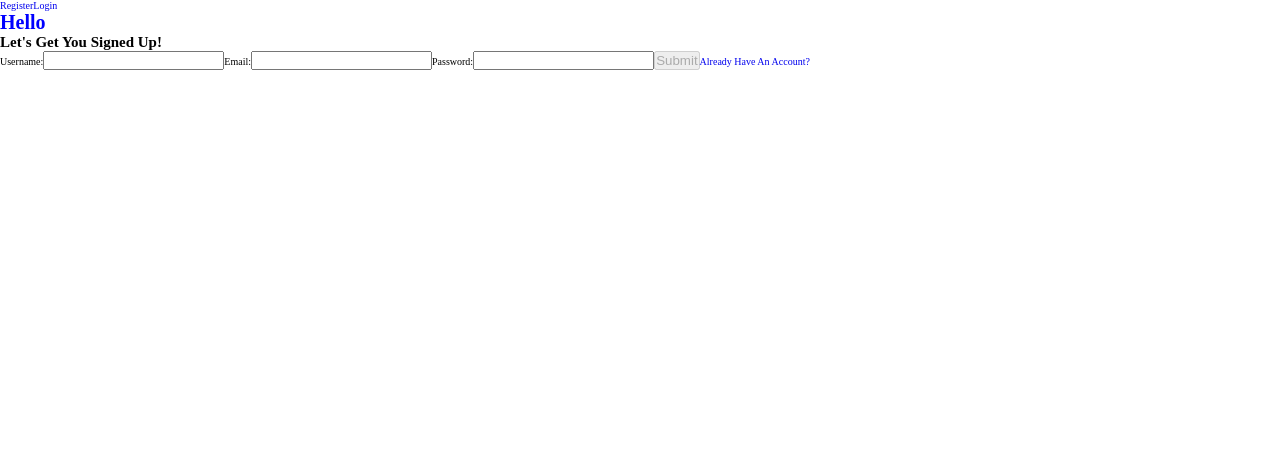
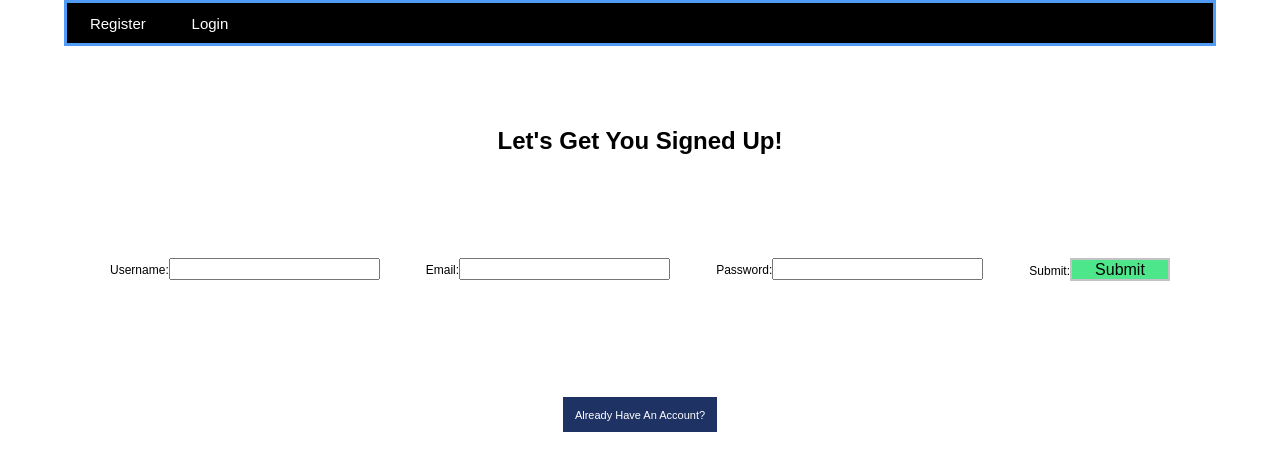
Before and after one commit to kubes2020/front-end, a React (Create React App) app: page / in a window 1280 px wide. Shown: the top 470 px of the page. Built offline with nearby package versions, Linux system fonts and the light colour scheme.

Commit message:
got stome styling going and a little @media max-width

```diff
--- a/src/App.js
+++ b/src/App.js
@@ -1,14 +1,16 @@
 import React from "react";
 import Register from "./components/Register";
-import { Route, Link, Switch } from "react-router-dom";
+import { Route, Link, NavLink, Switch } from "react-router-dom";
 import Login from "./components/Login";
 
 function App() {
   return (
     <div className="App">
-      <Link to="/">Register</Link>
-      <Link to="/login">Login</Link>
-      <h1>Hello</h1>
+      <nav>
+        <NavLink to="/">Register</NavLink>
+        <NavLink to="/login">Login</NavLink>
+      </nav>
+      <section className="form-container">
         <Switch>
           <Route path="/login">
             <Login />
@@ -17,6 +19,7 @@ function App() {
             <Register />
           </Route>
         </Switch>
+      </section>
     </div>
   );
 }
--- a/src/components/Login.js
+++ b/src/components/Login.js
@@ -80,7 +80,9 @@ export default function Login() {
 
   return (
     <>
-      <h2>Welcome Back!</h2>
+      <header>
+        <h2>Welcome Back!</h2>
+      </header>
       <form onSubmit={submitForm}>
         <label htmlFor="username">
           Username:
@@ -104,7 +106,12 @@ export default function Login() {
           ></input>
           {errors.password.length > 0 ? <p>{errors.password}</p> : null}
         </label>
-        <button disabled={disabled}>Submit</button>
+        <label htmlFor="submit">
+          Submit:
+          <button id="submit" disabled={disabled}>
+            Submit
+          </button>
+        </label>
       </form>
     </>
   );
--- a/src/components/Register.js
+++ b/src/components/Register.js
@@ -85,7 +85,9 @@ export default function Register() {
 
   return (
     <>
-      <h2>Let's Get You Signed Up!</h2>
+      <header>
+        <h2>Let's Get You Signed Up!</h2>
+      </header>
       <form onSubmit={submitForm}>
         <label htmlFor="username">
           Username:
@@ -120,9 +122,18 @@ export default function Register() {
           ></input>
           {errors.password.length > 0 ? <p>{errors.password}</p> : null}
         </label>
-        <button disabled={disabled}>Submit</button>
-        <Link to="/login">Already Have An Account?</Link>
+        <label htmlFor="submit">
+          Submit:
+          <button id="submit" disabled={disabled}>
+            Submit
+          </button>
+        </label>
       </form>
+      <div className="have-account-container">
+        <Link id="have-account" to="/login">
+          Already Have An Account?
+        </Link>
+      </div>
     </>
   );
 }
--- a/src/styles/styles.css
+++ b/src/styles/styles.css
@@ -14,7 +14,89 @@ a {
   text-decoration: none;
 }
 
+/* my additions */
 h1 {
   color: blue;
 }
+
+body {
+  width: 90%;
+  margin: auto;
+}
+
+nav {
+  border: 3px solid #509bf5;
+  padding: 1% 0;
+  background: black;
+}
+
+nav a {
+  padding: 0 2%;
+  color: #ffffff;
+  font-size: 1.5rem;
+  font-family: "Montserrat", sans-serif;
+}
+
+header {
+  text-align: center;
+  padding: 7% 0 7% 0;
+  font-size: 1.6rem;
+  font-family: "Rubik", sans-serif;
+}
+
+form {
+  font-size: 1.2rem;
+  display: -webkit-box;
+  display: -ms-flexbox;
+  display: flex;
+  -webkit-box-pack: center;
+      -ms-flex-pack: center;
+          justify-content: center;
+  -ms-flex-wrap: wrap;
+      flex-wrap: wrap;
+}
+
+form label {
+  padding: 2% 2% 8% 2%;
+  font-family: "Montserrat", sans-serif;
+}
+
+form label input {
+  font-size: 1.6rem;
+}
+
+.form-container {
+  text-align: center;
+}
+
+.have-account-container {
+  padding-top: 3%;
+}
+
+#have-account {
+  width: 500px;
+  padding: 1%;
+  font-size: 1.1rem;
+  font-family: "Montserrat", sans-serif;
+  background: #1e3264;
+  color: #ffffff;
+}
+
+button {
+  background: #4de68b;
+  border: 2px solid #c1c3c6;
+  color: black;
+  width: 100px;
+  height: 23px;
+  font-size: 1.6rem;
+}
+
+@media (max-width: 550px) {
+  form {
+    -webkit-box-orient: vertical;
+    -webkit-box-direction: normal;
+        -ms-flex-direction: column;
+            flex-direction: column;
+  }
+}
 /*# sourceMappingURL=styles.css.map */
--- a/src/styles/styles.scss
+++ b/src/styles/styles.scss
@@ -13,6 +13,84 @@ a {
   text-decoration: none;
 }
 
+/* my additions */
+$headerFont: "Rubik", sans-serif;
+$textFont: "Montserrat", sans-serif;
+$spotifyGreen: #4de68b;
+
 h1 {
   color: blue;
 }
+
+body {
+  width: 90%;
+  margin: auto;
+}
+
+nav {
+  border: 3px solid #509bf5;
+  padding: 1% 0;
+  background: black;
+  a {
+    padding: 0 2%;
+    color: #ffffff;
+    font-size: 1.5rem;
+    font-family: $textFont;
+  }
+}
+
+header {
+  text-align: center;
+  padding: 7% 0 7% 0;
+  font-size: 1.6rem;
+  font-family: $headerFont;
+}
+
+form {
+  font-size: 1.2rem;
+  display: flex;
+  justify-content: center;
+  flex-wrap: wrap;
+  label {
+    padding: 2% 2% 8% 2%;
+    font-family: $textFont;
+    input {
+      font-size: 1.6rem;
+    }
+  }
+}
+
+.form-container {
+  text-align: center;
+}
+
+.have-account-container {
+  padding-top: 3%;
+}
+
+#have-account {
+  width: 500px;
+  //   margin-top: 200px;
+  padding: 1%;
+  font-size: 1.1rem;
+  font-family: $textFont;
+  //   display: flex;
+  //   justify-content: center;
+  background: #1e3264;
+  color: #ffffff;
+}
+
+button {
+  background: $spotifyGreen;
+  border: 2px solid #c1c3c6;
+  color: black;
+  width: 100px;
+  height: 23px;
+  font-size: 1.6rem;
+}
+
+@media (max-width: 550px) {
+  form {
+    flex-direction: column;
+  }
+}
```
Also changed, not shown: 1 other file (tests, documents, lock files or other folders). Lines whose indentation alone changed are shown as unchanged.
